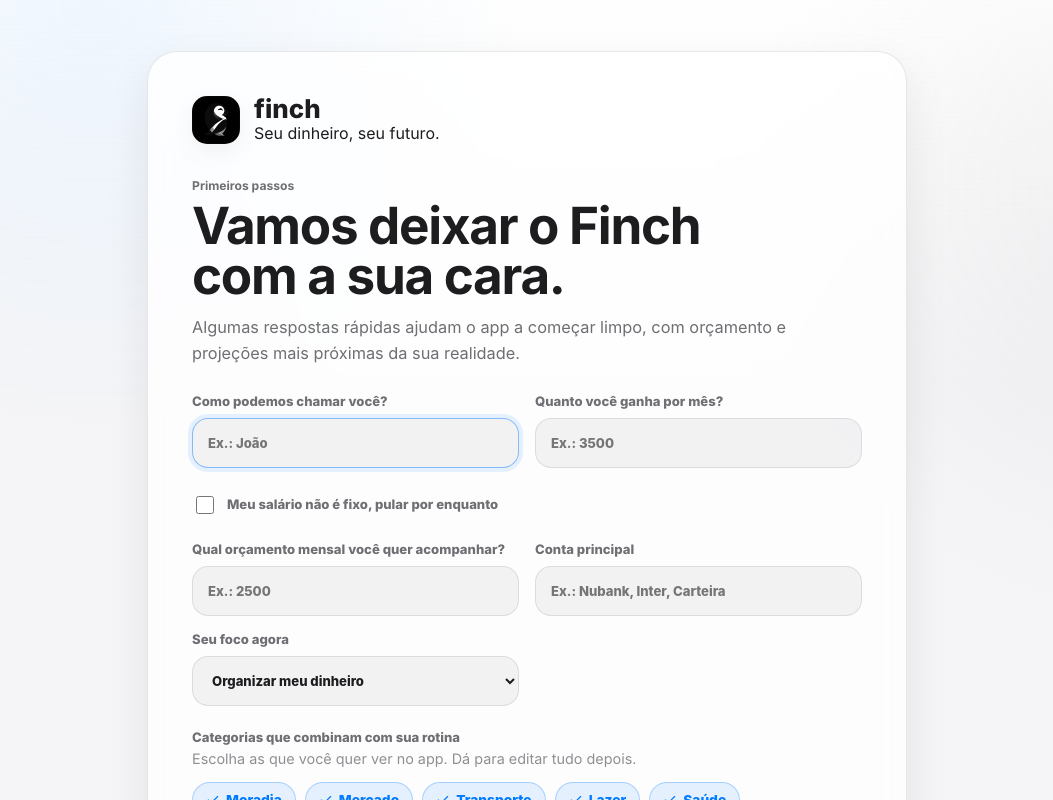
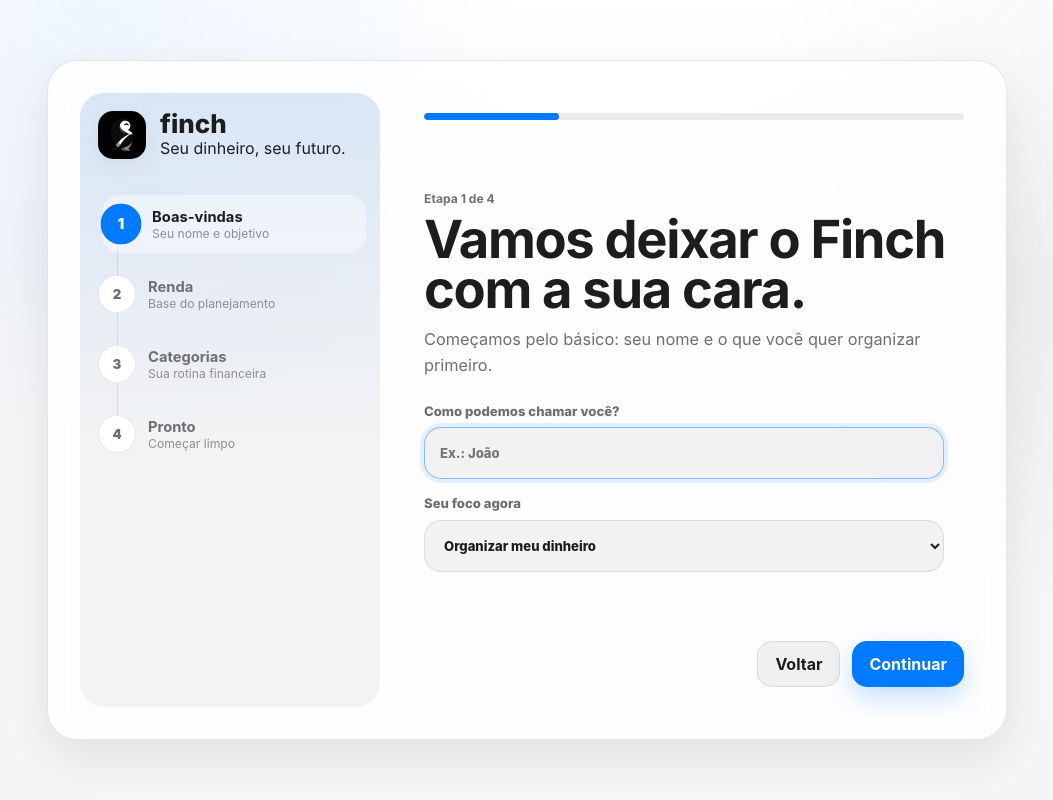
Before and after one commit to 0qmt/Finch, a React (Vite) app: page / in a window 1280 px wide. Shown: the top 800 px of the page, without its empty margins (113-1166 px from the left). Built offline with nearby package versions, Linux system fonts and the light colour scheme.

Commit message:
Transformar onboarding em fluxo animado

```diff
--- a/package.json
+++ b/package.json
@@ -1,7 +1,7 @@
 {
   "name": "finch",
   "private": true,
-  "version": "0.1.5",
+  "version": "0.1.6",
   "description": "Aplicativo desktop de controle financeiro pessoal.",
   "main": "electron/main.cjs",
   "type": "module",
--- a/src/main.jsx
+++ b/src/main.jsx
@@ -808,6 +808,13 @@
 }
 
 function OnboardingPage({ onComplete }) {
+  const steps = [
+    { title: 'Boas-vindas', text: 'Seu nome e objetivo' },
+    { title: 'Renda', text: 'Base do planejamento' },
+    { title: 'Categorias', text: 'Sua rotina financeira' },
+    { title: 'Pronto', text: 'Começar limpo' }
+  ];
+  const [step, setStep] = useState(0);
   const [form, setForm] = useState({
     userName: '',
     salary: '',
@@ -819,9 +826,10 @@
   });
   const [customCategory, setCustomCategory] = useState('');
 
-  const canContinue = form.userName.trim().length >= 2;
+  const canContinue = step !== 0 || form.userName.trim().length >= 2;
   const salary = form.salaryIsVariable ? 0 : Number(form.salary || 0);
   const suggestedBudget = form.monthlyBudget ? Number(form.monthlyBudget) : Math.round(salary * 0.75);
+  const progress = ((step + 1) / steps.length) * 100;
 
   const updateField = (field, value) => {
     setForm((current) => ({ ...current, [field]: value }));
@@ -850,7 +858,7 @@
   };
 
   const finish = () => {
-    if (!canContinue) return;
+    if (form.userName.trim().length < 2) return;
 
     onComplete({
       userName: form.userName.trim(),
@@ -863,9 +871,24 @@
     });
   };
 
+  const nextStep = () => {
+    if (!canContinue) return;
+    if (step === steps.length - 1) {
+      finish();
+      return;
+    }
+
+    setStep((current) => Math.min(steps.length - 1, current + 1));
+  };
+
+  const previousStep = () => {
+    setStep((current) => Math.max(0, current - 1));
+  };
+
   return (
     <main className="onboarding-shell">
-      <section className="onboarding-card">
+      <section className="onboarding-card stepped">
+        <div className="onboarding-side">
           <div className="onboarding-brand">
             <LogoMark />
             <div>
@@ -874,14 +897,41 @@
             </div>
           </div>
 
+          <div className="step-track" aria-label="Etapas da introdução">
+            {steps.map((item, index) => (
+              <button
+                key={item.title}
+                className={index === step ? 'step-item active' : index < step ? 'step-item done' : 'step-item'}
+                type="button"
+                onClick={() => {
+                  if (index <= step || form.userName.trim().length >= 2) {
+                    setStep(index);
+                  }
+                }}
+              >
+                <span>{index < step ? <Check size={14} /> : index + 1}</span>
+                <strong>{item.title}</strong>
+                <small>{item.text}</small>
+              </button>
+            ))}
+          </div>
+        </div>
+
+        <div className="onboarding-stage">
+          <div className="onboarding-progress" aria-hidden="true">
+            <span style={{ width: `${progress}%` }} />
+          </div>
+
+          {step === 0 && (
+            <div className="onboarding-step" key="intro">
               <div className="onboarding-copy">
-          <p className="eyebrow">Primeiros passos</p>
+                <p className="eyebrow">Etapa 1 de 4</p>
                 <h1>Vamos deixar o Finch com a sua cara.</h1>
-          <p>Algumas respostas rápidas ajudam o app a começar limpo, com orçamento e projeções mais próximas da sua realidade.</p>
-        </div>
-
-        <div className="onboarding-form">
-          <label>
+                <p>Começamos pelo básico: seu nome e o que você quer organizar primeiro.</p>
+              </div>
+
+              <div className="onboarding-form single">
+                <label className="field-pop">
                   <span>Como podemos chamar você?</span>
                   <input
                     value={form.userName}
@@ -891,7 +941,30 @@
                   />
                 </label>
 
-          <label>
+                <label className="field-pop delay-1">
+                  <span>Seu foco agora</span>
+                  <select value={form.planningGoal} onChange={(event) => updateField('planningGoal', event.target.value)}>
+                    <option>Organizar meu dinheiro</option>
+                    <option>Reduzir gastos</option>
+                    <option>Planejar compras futuras</option>
+                    <option>Criar reserva financeira</option>
+                    <option>Acompanhar parcelas e compromissos</option>
+                  </select>
+                </label>
+              </div>
+            </div>
+          )}
+
+          {step === 1 && (
+            <div className="onboarding-step" key="money">
+              <div className="onboarding-copy">
+                <p className="eyebrow">Etapa 2 de 4</p>
+                <h1>Qual é a sua base mensal?</h1>
+                <p>Isso ajuda o Finch a calcular orçamento e projeções sem julgamento, só clareza.</p>
+              </div>
+
+              <div className="onboarding-form">
+                <label className="field-pop">
                   <span>Quanto você ganha por mês?</span>
                   <input
                     type="number"
@@ -903,17 +976,8 @@
                   />
                 </label>
 
-          <label className="check-row">
-            <input
-              type="checkbox"
-              checked={form.salaryIsVariable}
-              onChange={(event) => updateField('salaryIsVariable', event.target.checked)}
-            />
-            <span>Meu salário não é fixo, pular por enquanto</span>
-          </label>
-
-          <label>
-            <span>Qual orçamento mensal você quer acompanhar?</span>
+                <label className="field-pop delay-1">
+                  <span>Orçamento mensal para acompanhar</span>
                   <input
                     type="number"
                     min="0"
@@ -923,7 +987,7 @@
                   />
                 </label>
 
-          <label>
+                <label className="field-pop delay-2">
                   <span>Conta principal</span>
                   <input
                     value={form.mainAccount}
@@ -932,27 +996,33 @@
                   />
                 </label>
 
-          <label>
-            <span>Seu foco agora</span>
-            <select value={form.planningGoal} onChange={(event) => updateField('planningGoal', event.target.value)}>
-              <option>Organizar meu dinheiro</option>
-              <option>Reduzir gastos</option>
-              <option>Planejar compras futuras</option>
-              <option>Criar reserva financeira</option>
-              <option>Acompanhar parcelas e compromissos</option>
-            </select>
-          </label>
-
-          <div className="onboarding-categories">
-            <div>
-              <span>Categorias que combinam com sua rotina</span>
-              <p>Escolha as que você quer ver no app. Dá para editar tudo depois.</p>
-            </div>
+                <label className="check-row field-pop delay-3">
+                  <input
+                    type="checkbox"
+                    checked={form.salaryIsVariable}
+                    onChange={(event) => updateField('salaryIsVariable', event.target.checked)}
+                  />
+                  <span>Meu salário não é fixo, pular por enquanto</span>
+                </label>
+              </div>
+            </div>
+          )}
+
+          {step === 2 && (
+            <div className="onboarding-step" key="categories">
+              <div className="onboarding-copy">
+                <p className="eyebrow">Etapa 3 de 4</p>
+                <h1>Quais categorias fazem sentido para você?</h1>
+                <p>Escolha as áreas que aparecem na sua rotina. Dá para editar tudo depois.</p>
+              </div>
+
+              <div className="onboarding-categories field-pop">
                 <div className="category-picker">
-              {onboardingCategoryOptions.map((category) => (
+                  {onboardingCategoryOptions.map((category, index) => (
                     <button
                       key={category}
                       className={form.categories.includes(category) ? 'category-chip selected' : 'category-chip'}
+                      style={{ '--delay': `${index * 22}ms` }}
                       type="button"
                       onClick={() => toggleCategory(category)}
                     >
@@ -979,20 +1049,46 @@
                 </div>
               </div>
             </div>
+          )}
+
+          {step === 3 && (
+            <div className="onboarding-step" key="finish">
+              <div className="onboarding-copy">
+                <p className="eyebrow">Etapa 4 de 4</p>
+                <h1>Tudo pronto para começar.</h1>
+                <p>O Finch vai abrir limpo, com suas categorias e preferências iniciais preparadas.</p>
+              </div>
+
+              <div className="onboarding-summary">
+                <div className="summary-tile field-pop">
+                  <span>Nome</span>
+                  <strong>{form.userName || 'Você'}</strong>
+                </div>
+                <div className="summary-tile field-pop delay-1">
+                  <span>Renda</span>
+                  <strong>{form.salaryIsVariable ? 'Variável' : salary ? currency.format(salary) : 'Não informada'}</strong>
+                </div>
+                <div className="summary-tile field-pop delay-2">
+                  <span>Categorias</span>
+                  <strong>{form.categories.length}</strong>
+                </div>
+              </div>
+            </div>
+          )}
 
           <div className="onboarding-actions">
-          <button className="secondary-button" type="button" onClick={() => updateField('salaryIsVariable', true)}>
-            Pular renda fixa
-          </button>
-          <button className="primary-button" type="button" disabled={!canContinue} onClick={finish}>
-            Começar
-          </button>
+            <button className="secondary-button" type="button" disabled={step === 0} onClick={previousStep}>
+              Voltar
+            </button>
+            <button className="primary-button" type="button" disabled={!canContinue} onClick={nextStep}>
+              {step === steps.length - 1 ? 'Começar' : 'Continuar'}
+            </button>
+          </div>
         </div>
       </section>
     </main>
   );
 }
-
 function Sidebar({ activePage, setActivePage, metrics }) {
   return (
     <aside className="sidebar">
--- a/src/styles.css
+++ b/src/styles.css
@@ -104,34 +104,168 @@
 }
 
 .onboarding-card {
-  width: min(760px, 100%);
-  padding: clamp(24px, 4vw, 44px);
+  width: min(960px, 100%);
+  min-height: min(680px, calc(100vh - 44px));
+  padding: clamp(18px, 3vw, 32px);
   border: 1px solid var(--line);
   border-radius: 30px;
   background: var(--surface);
   box-shadow: var(--shadow);
   backdrop-filter: var(--chrome-blur);
-  animation: pageIn 160ms cubic-bezier(0.2, 0, 0, 1);
+  animation: pageIn 180ms cubic-bezier(0.2, 0, 0, 1);
+}
+
+.onboarding-card.stepped {
+  display: grid;
+  grid-template-columns: minmax(220px, 0.76fr) minmax(0, 1.42fr);
+  gap: clamp(18px, 3vw, 34px);
+  overflow: hidden;
+}
+
+.onboarding-side {
+  display: grid;
+  align-content: start;
+  gap: 36px;
+  min-width: 0;
+  padding: 18px;
+  border-radius: 24px;
+  background:
+    linear-gradient(180deg, rgba(0, 122, 255, 0.1), transparent 58%),
+    rgba(118, 118, 128, 0.08);
 }
 
 .onboarding-brand {
   display: flex;
   align-items: center;
   gap: 14px;
-  margin-bottom: 34px;
+}
+
+.step-track {
+  position: relative;
+  display: grid;
+  gap: 12px;
+}
+
+.step-track::before {
+  position: absolute;
+  top: 24px;
+  bottom: 24px;
+  left: 19px;
+  width: 1px;
+  content: '';
+  background: var(--line);
+}
+
+.step-item {
+  position: relative;
+  display: grid;
+  grid-template-columns: 38px minmax(0, 1fr);
+  gap: 0 12px;
+  min-height: 58px;
+  padding: 10px 10px 10px 0;
+  border: 0;
+  border-radius: 18px;
+  color: var(--muted);
+  text-align: left;
+  background: transparent;
+  transition:
+    transform 180ms cubic-bezier(0.2, 0, 0, 1),
+    background 180ms ease,
+    color 180ms ease;
+}
+
+.step-item:hover,
+.step-item.active {
+  transform: translateX(4px);
+  color: var(--text);
+  background: rgba(255, 255, 255, 0.42);
+}
+
+.theme-grafite .step-item:hover,
+.theme-grafite .step-item.active {
+  background: rgba(255, 255, 255, 0.06);
+}
+
+.step-item > span {
+  z-index: 1;
+  display: grid;
+  width: 38px;
+  height: 38px;
+  grid-row: span 2;
+  place-items: center;
+  border: 1px solid var(--line);
+  border-radius: 50%;
+  color: var(--muted);
+  background: var(--surface-solid);
+  font-size: 0.82rem;
+  font-weight: 900;
+  transition:
+    transform 220ms cubic-bezier(0.2, 0, 0, 1),
+    color 160ms ease,
+    background 160ms ease;
+}
+
+.step-item.active > span,
+.step-item.done > span {
+  transform: scale(1.08);
+  color: #fff;
+  border-color: transparent;
+  background: var(--accent);
+}
+
+.step-item strong {
+  align-self: end;
+  font-size: 0.92rem;
+}
+
+.step-item small {
+  color: var(--quiet);
+  font-size: 0.76rem;
+}
+
+.onboarding-stage {
+  position: relative;
+  display: grid;
+  grid-template-rows: auto minmax(0, 1fr) auto;
+  min-width: 0;
+  padding: clamp(14px, 2vw, 20px) clamp(2px, 1vw, 10px);
+}
+
+.onboarding-progress {
+  height: 7px;
+  overflow: hidden;
+  border-radius: 999px;
+  background: rgba(118, 118, 128, 0.14);
+}
+
+.onboarding-progress span {
+  display: block;
+  height: 100%;
+  border-radius: inherit;
+  background: var(--accent);
+  transition: width 420ms cubic-bezier(0.16, 1, 0.3, 1);
+}
+
+.onboarding-step {
+  display: grid;
+  align-content: center;
+  gap: 26px;
+  min-height: 470px;
+  padding: clamp(18px, 4vw, 42px) 0 22px;
+  animation: stepEnter 420ms cubic-bezier(0.16, 1, 0.3, 1) both;
 }
 
 .onboarding-copy {
-  max-width: 610px;
-  margin-bottom: 28px;
+  max-width: 620px;
 }
 
 .onboarding-copy h1 {
   margin: 8px 0 12px;
   color: var(--text);
-  font-size: clamp(2.05rem, 4vw, 3.7rem);
-  line-height: 0.98;
+  font-size: clamp(2.1rem, 4.1vw, 4.35rem);
+  line-height: 0.96;
   letter-spacing: -0.025em;
+  animation: titleSweep 480ms cubic-bezier(0.16, 1, 0.3, 1) both;
 }
 
 .onboarding-copy p:last-child {
@@ -139,12 +273,18 @@
   color: var(--muted);
   font-size: 1.02rem;
   line-height: 1.6;
+  animation: softRise 460ms 80ms cubic-bezier(0.16, 1, 0.3, 1) both;
 }
 
 .onboarding-form {
   display: grid;
   grid-template-columns: repeat(2, minmax(0, 1fr));
   gap: 16px;
+}
+
+.onboarding-form.single {
+  grid-template-columns: minmax(0, 1fr);
+  max-width: 520px;
 }
 
 .onboarding-form label {
@@ -156,25 +296,49 @@
 }
 
 .onboarding-form input,
-.onboarding-form select {
+.onboarding-form select,
+.custom-category-row input {
   width: 100%;
-  min-height: 50px;
+  min-height: 52px;
   border: 1px solid var(--line);
-  border-radius: 16px;
+  border-radius: 17px;
   padding: 0 15px;
   color: var(--text);
   background: rgba(118, 118, 128, 0.09);
   outline: none;
+  transition:
+    transform 140ms cubic-bezier(0.2, 0, 0, 1),
+    border-color 140ms ease,
+    box-shadow 140ms ease,
+    background 140ms ease;
 }
 
 .onboarding-form input:focus,
-.onboarding-form select:focus {
+.onboarding-form select:focus,
+.custom-category-row input:focus {
+  transform: translateY(-1px);
   border-color: rgba(0, 122, 255, 0.45);
   box-shadow: 0 0 0 4px var(--accent-soft);
 }
 
 .onboarding-form input:disabled {
   opacity: 0.54;
+}
+
+.field-pop {
+  animation: softRise 420ms cubic-bezier(0.16, 1, 0.3, 1) both;
+}
+
+.delay-1 {
+  animation-delay: 80ms;
+}
+
+.delay-2 {
+  animation-delay: 150ms;
+}
+
+.delay-3 {
+  animation-delay: 220ms;
 }
 
 .check-row {
@@ -192,22 +356,8 @@
 }
 
 .onboarding-categories {
-  grid-column: 1 / -1;
-  display: grid;
-  gap: 14px;
-  padding-top: 4px;
-}
-
-.onboarding-categories span {
-  color: var(--muted);
-  font-size: 0.82rem;
-  font-weight: 800;
-}
-
-.onboarding-categories p {
-  margin: 5px 0 0;
-  color: var(--quiet);
-  font-size: 0.9rem;
+  display: grid;
+  gap: 16px;
 }
 
 .category-picker {
@@ -220,7 +370,7 @@
   display: inline-flex;
   align-items: center;
   gap: 6px;
-  min-height: 36px;
+  min-height: 38px;
   padding: 0 13px;
   border: 1px solid var(--line);
   border-radius: 999px;
@@ -228,15 +378,17 @@
   background: rgba(118, 118, 128, 0.08);
   font-size: 0.86rem;
   font-weight: 800;
+  animation: chipPop 340ms cubic-bezier(0.16, 1, 0.3, 1) both;
+  animation-delay: var(--delay, 0ms);
   transition:
-    transform 105ms cubic-bezier(0.2, 0, 0, 1),
-    color 105ms ease,
-    background 105ms ease,
-    border-color 105ms ease;
+    transform 140ms cubic-bezier(0.2, 0, 0, 1),
+    color 140ms ease,
+    background 140ms ease,
+    border-color 140ms ease;
 }
 
 .category-chip:hover {
-  transform: translateY(-1px);
+  transform: translateY(-2px) scale(1.02);
   border-color: var(--line-strong);
 }
 
@@ -252,13 +404,93 @@
   gap: 10px;
 }
 
+.onboarding-summary {
+  display: grid;
+  grid-template-columns: repeat(3, minmax(0, 1fr));
+  gap: 12px;
+}
+
+.summary-tile {
+  min-width: 0;
+  padding: 18px;
+  border: 1px solid var(--line);
+  border-radius: 20px;
+  background: rgba(118, 118, 128, 0.08);
+}
+
+.summary-tile span {
+  display: block;
+  color: var(--muted);
+  font-size: 0.78rem;
+  font-weight: 800;
+}
+
+.summary-tile strong {
+  display: block;
+  margin-top: 8px;
+  color: var(--text);
+  font-size: 1.2rem;
+  overflow: hidden;
+  text-overflow: ellipsis;
+  white-space: nowrap;
+}
+
 .onboarding-actions {
   display: flex;
   justify-content: flex-end;
   gap: 12px;
-  margin-top: 26px;
-}
-
+  margin-top: 18px;
+}
+
+@keyframes stepEnter {
+  from {
+    opacity: 0;
+    transform: translateX(34px) scale(0.985);
+    filter: blur(8px);
+  }
+
+  to {
+    opacity: 1;
+    transform: translateX(0) scale(1);
+    filter: blur(0);
+  }
+}
+
+@keyframes titleSweep {
+  from {
+    opacity: 0;
+    transform: translateY(18px) scale(0.975);
+  }
+
+  to {
+    opacity: 1;
+    transform: translateY(0) scale(1);
+  }
+}
+
+@keyframes softRise {
+  from {
+    opacity: 0;
+    transform: translateY(18px);
+  }
+
+  to {
+    opacity: 1;
+    transform: translateY(0);
+  }
+}
+
+@keyframes chipPop {
+  from {
+    opacity: 0;
+    transform: translateY(14px) scale(0.92);
+  }
+
+  to {
+    opacity: 1;
+    transform: translateY(0) scale(1);
+  }
+}
 .theme-grafite {
   color-scheme: dark;
   --bg: #0b0b0f;
@@ -1977,6 +2209,34 @@
     grid-template-columns: 1fr;
   }
 
+  .onboarding-card.stepped {
+    grid-template-columns: 1fr;
+  }
+
+  .onboarding-side {
+    gap: 18px;
+  }
+
+  .step-track {
+    grid-template-columns: repeat(4, minmax(0, 1fr));
+  }
+
+  .step-track::before {
+    display: none;
+  }
+
+  .step-item {
+    grid-template-columns: 1fr;
+    justify-items: center;
+    min-height: 92px;
+    padding: 10px;
+    text-align: center;
+  }
+
+  .step-item > span {
+    grid-row: auto;
+  }
+
   .sidebar {
     position: relative;
     height: auto;
@@ -2152,4 +2412,12 @@
   .custom-category-row {
     grid-template-columns: 1fr;
   }
-}
+
+  .step-track {
+    grid-template-columns: 1fr 1fr;
+  }
+
+  .onboarding-summary {
+    grid-template-columns: 1fr;
+  }
+}
```
Also changed, not shown: 1 other file (tests, documents, lock files or other folders). Lines whose indentation alone changed are shown as unchanged.
